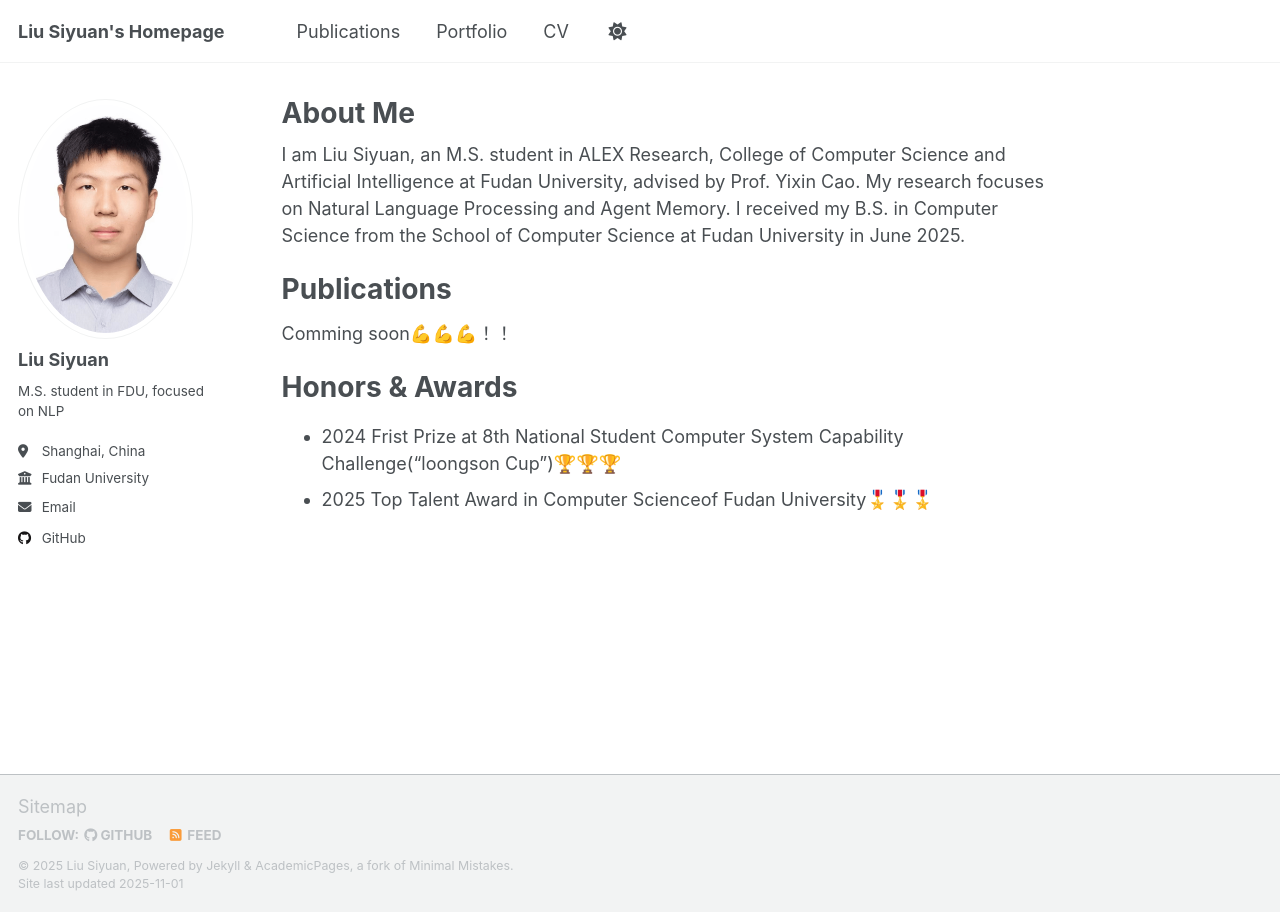
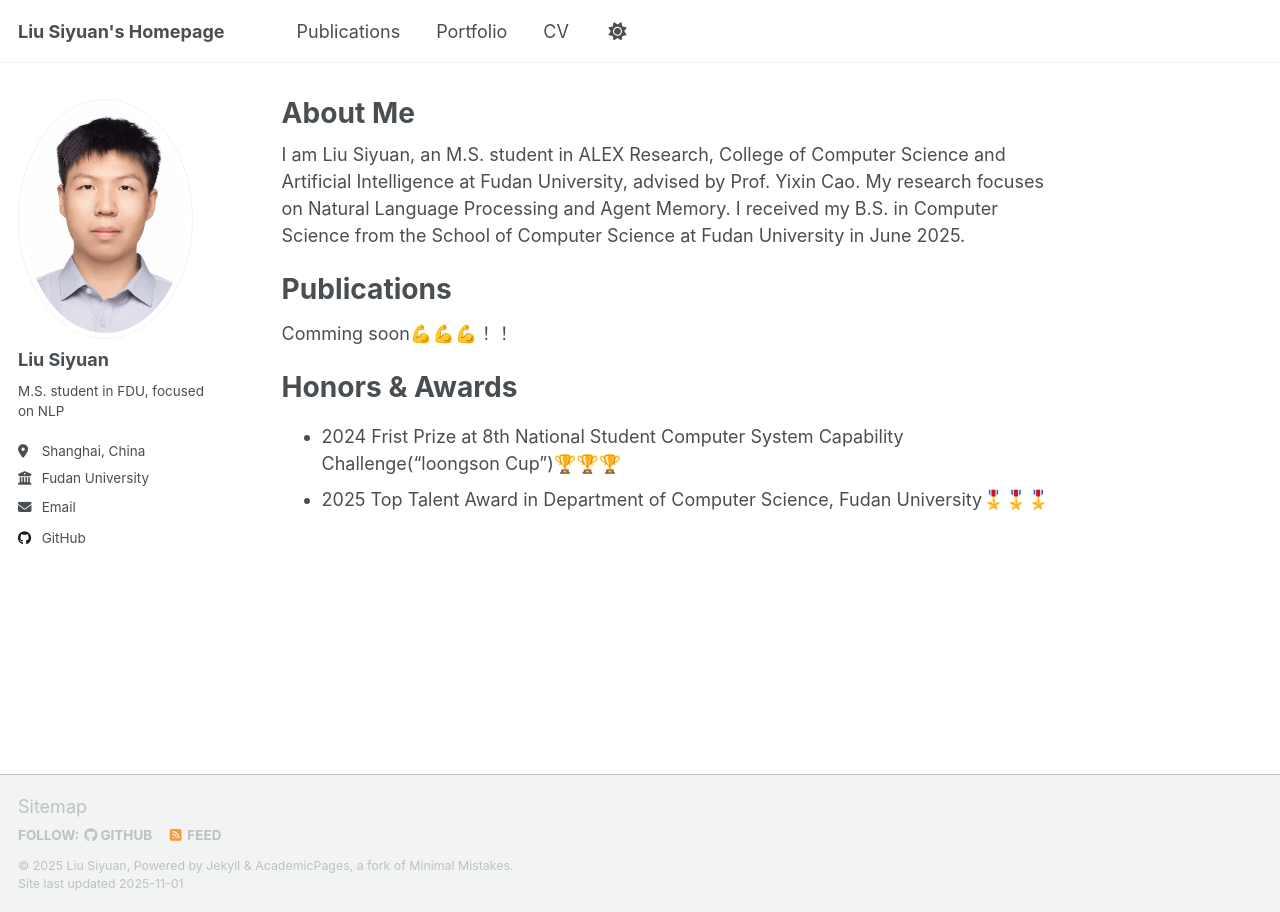
Before and after one commit to Liusiyuan2022/liuisyuan.github.io, a Jekyll site: the page built from _pages/about.md, in a window 1280 px wide. Built offline with Jekyll 4.4.1, drawn with Linux system fonts in a browser that asks for light colours; a script that is not in the unit is left out.

Commit message:
bugfix: content error

```diff
--- a/_pages/about.md
+++ b/_pages/about.md
@@ -16,4 +16,4 @@ Comming soon💪💪💪！！
 Honors & Awards
 ======
 - 2024 Frist Prize at 8th National Student Computer System Capability Challenge("loongson Cup")🏆🏆🏆
-- 2025 Top Talent Award in Computer Scienceof Fudan University🎖️🎖️🎖️
+- 2025 Top Talent Award in Department of Computer Science, Fudan University🎖️🎖️🎖️
```
